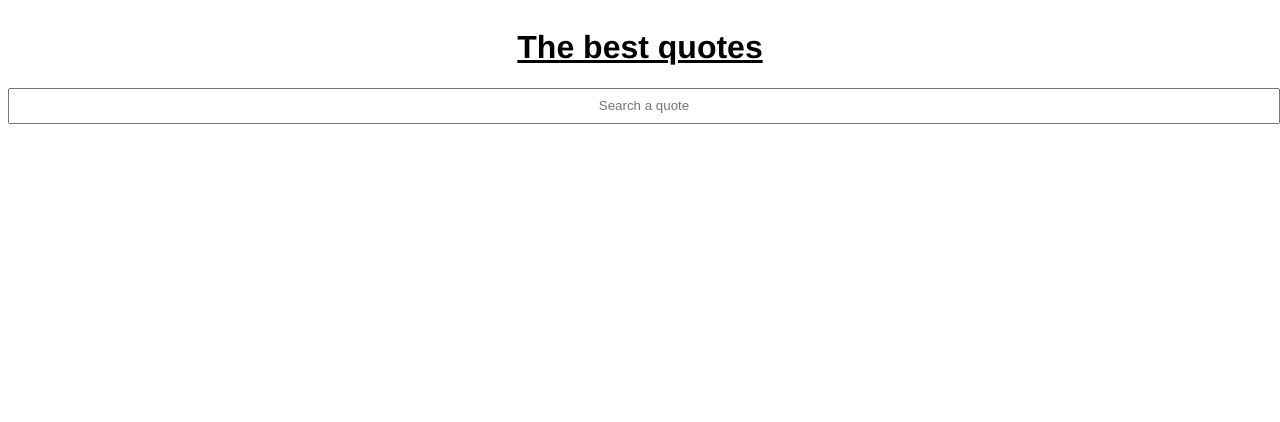
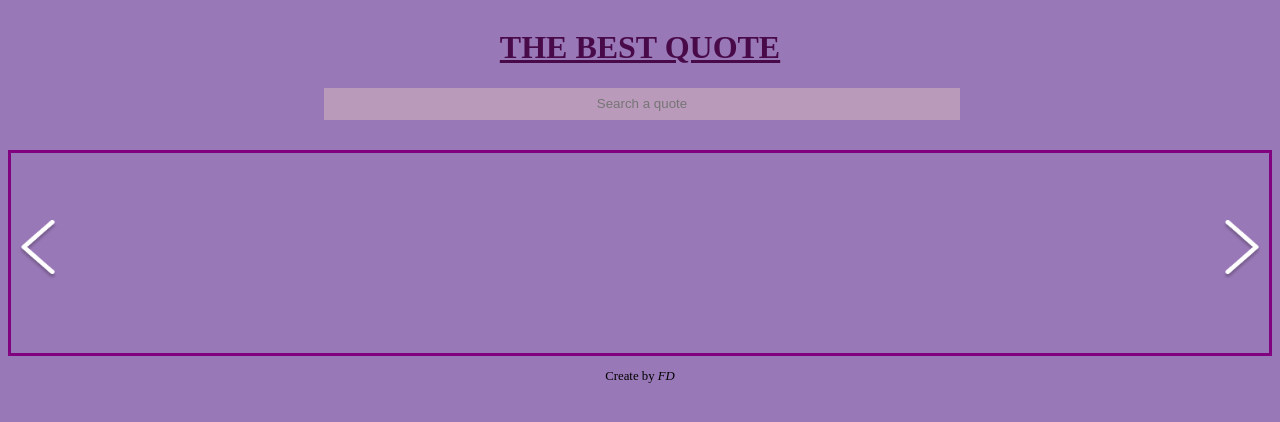
Before and after one commit to fatydm/api_training, a plain HTML site: page quotes/index.html in a window 1280 px wide. Drawn offline with Linux system fonts and the light colour scheme; no server answers.

Commit message:
ajout du style css

```diff
--- a/quotes/index.html
+++ b/quotes/index.html
@@ -5,16 +5,28 @@
     <meta charset="UTF-8">
     <meta name="viewport" content="width=device-width, initial-scale=1.0">
     <title>API Training</title>
+    <link rel="preconnect" href="https://fonts.googleapis.com">
+    <link rel="preconnect" href="https://fonts.gstatic.com" crossorigin>
     <link rel="stylesheet" href="style.css">
 </head>
 
 <body>
-    <h1>The best quotes</h1>
+    <h1>THE BEST QUOTE</h1>
 
     <input type="text" id="searchBar" name="searchBar" placeholder="Search a quote">
 
-    <div id="quote-container"></div>
 
+    <div id="carrousel">
+
+        <div id="quote-container"> </div>
+        <img class="arrow_left" src="../img/arrow_left.png" alt="flèche de gauche">
+        <img class="arrow_right" src="../img/arrow_right.png" alt="flèche de droite">
+
+    </div>
+
+    <footer>
+        <p class="footer">Create by <a href ="https://github.com/fatydm">FD</a></p>
+    </footer>
     <script src="script.js"></script>
 </body>
 
--- a/quotes/script.js
+++ b/quotes/script.js
@@ -39,7 +39,7 @@ async function displayQuote() {
     const quoteContainer = document.getElementById('quote-container')
     const paraQuote = document.createElement('p')
     paraQuote.classList.add('paraQuote')
-    paraQuote.innerHTML = quoteRamdom.quote
+    paraQuote.innerHTML = `" ${quoteRamdom.quote} "`
 
     const paraAuthor = document.createElement('p')
     paraAuthor.classList.add('paraAuthor')
--- a/quotes/style.css
+++ b/quotes/style.css
@@ -1,12 +1,25 @@
-body{
+body {
+    background-color: rgb(153, 120, 183);
     display: flex;
     flex-direction: column;
 }
 
-h1{
+h1 {
     text-align: center;
-    font-family: 'Franklin Gothic Medium', 'Arial Narrow', Arial, sans-serif;
     text-decoration: underline;
+    font-family: "Playwrite IN";
+    font-optical-sizing: auto;
+    color: rgb(73, 10, 73);
+}
+
+#searchBar {
+    text-align: center;
+    margin-left: 25%;
+    width: 50%;
+    height: 30px;
+    margin-bottom: 30px;
+    border: none;
+    background-color: rgb(186, 154, 186);
 }
 
 #quote-container {
@@ -14,24 +27,47 @@ h1{
     flex-direction: column;
     justify-content: center;
     align-items: center;
+    position: relative;
+    border: 3px solid purple;
+    height: 200px;
 
 }
 
-.quote {
-    border: 1px solid;
-    padding: 20px;
+.paraQuote{
     text-align: center;
+    font-weight: 700;
+    font-style: italic;
 }
 
-.quote:first-child {
-    display: block;
+#carrousel{
+    position: relative;
 }
 
-#searchBar{
+.arrow_left {
+    height: 60px;
+    width: 40px;
+    position: absolute;
+    left: 10px;
+    top: 70px;
+    cursor: pointer;
+}
+
+.arrow_right {
+    height: 60px;
+    width: 40px;
+    position: absolute;
+    right: 10px;
+    top: 70px;
+    cursor: pointer;
+}
+
+.footer{
     text-align: center;
-    width: 100%;
-    height: 30px;
-    margin-bottom: 30px ;
-
-
+    font-size: 0.8rem;
 }
+.footer a{
+    text-decoration: none;
+    font-style: italic;
+    color: black;
+    cursor: pointer;
+}
```
Also changed, not shown: 1 other file.
